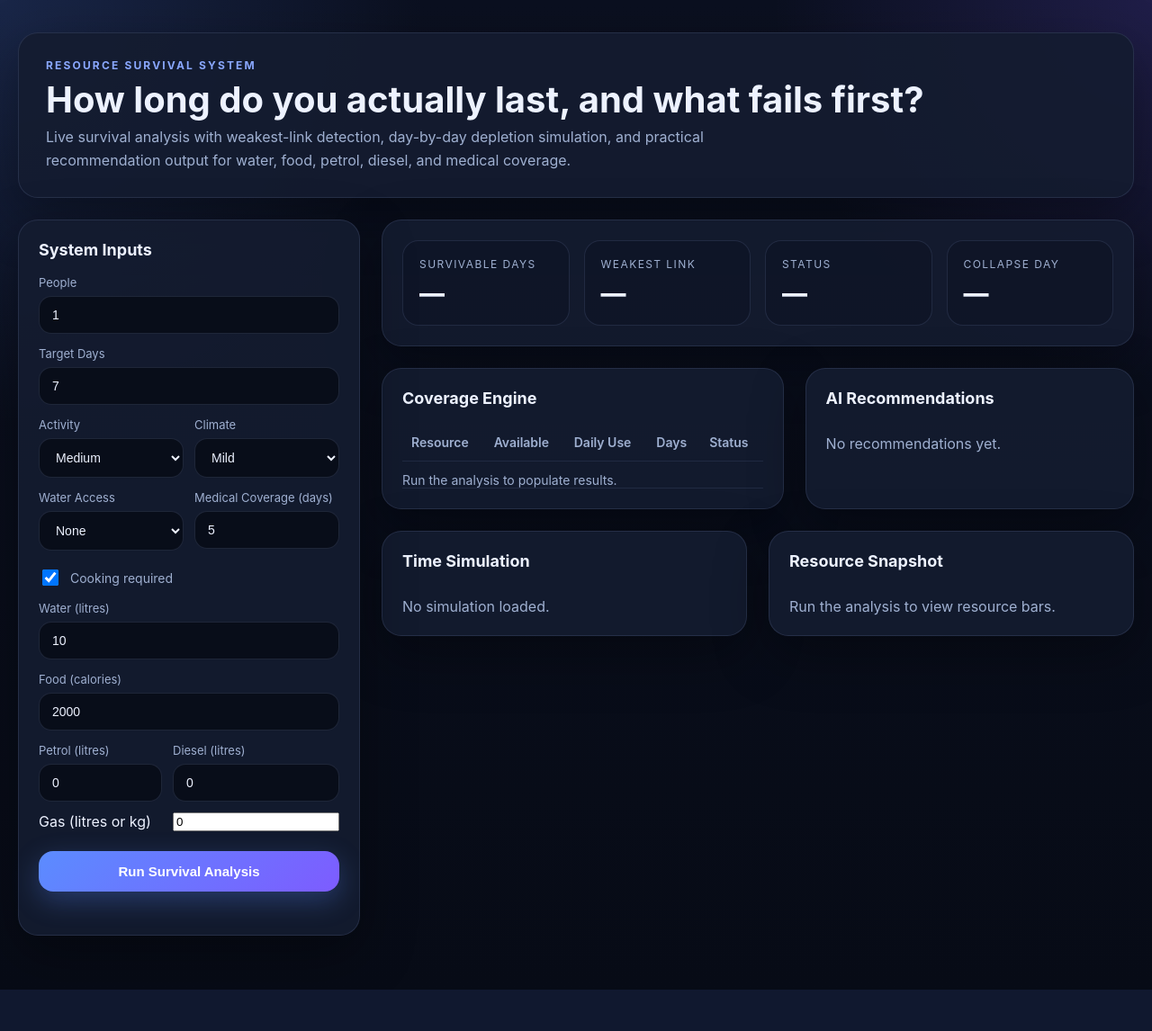
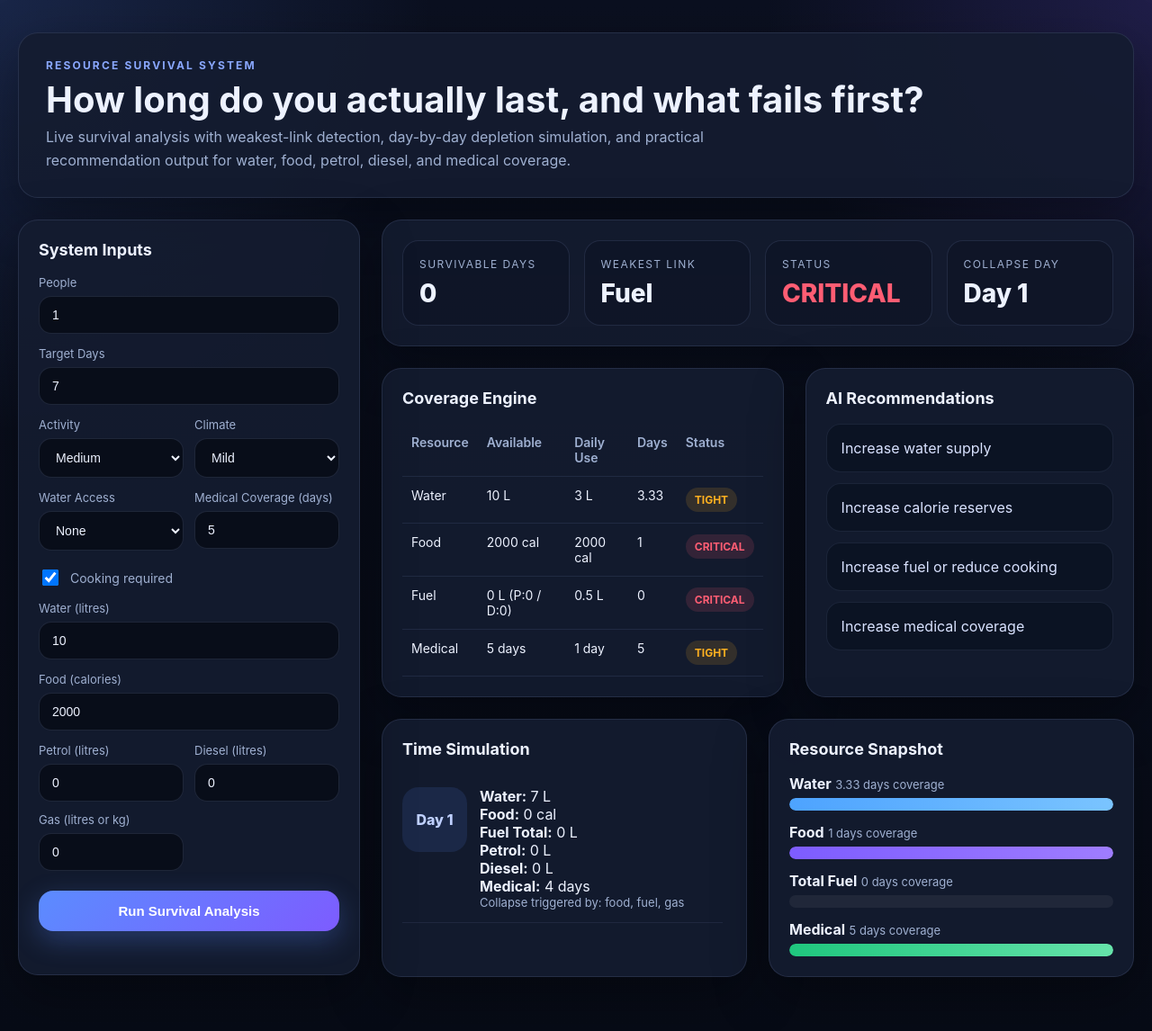
Before and after one commit to DarkFate673/survival-backend, a Flask app: page / in a window 1280 px wide. Shown: the whole page at 90% size. Before the commit the page ends 1100 px from the top, so only its background shows below. Run offline with Flask 3, Linux system fonts and the light colour scheme.

Commit message:
Update index.html

```diff
--- a/templates/index.html
+++ b/templates/index.html
@@ -425,9 +425,12 @@
                             <label for="diesel">Diesel (litres)</label>
                             <input id="diesel" type="number" min="0" value="0" />
                         </div>
+
+                        <div class="input-group">
                             <label for="gas">Gas (litres or kg)</label>
                             <input id="gas" type="number" value="0">
                         </div>
+                    </div>
 
                     <button class="btn" onclick="runAnalysis()">Run Survival Analysis</button>
                     <div id="error_box" class="error"></div>
@@ -532,7 +535,7 @@
                 food: Number(document.getElementById("food").value),
                 petrol: Number(document.getElementById("petrol").value),
                 diesel: Number(document.getElementById("diesel").value),
-                gas: Number(document.getElementById("gas").value)
+                gas: Number(document.getElementById("gas").value),
                 medical: Number(document.getElementById("medical").value),
                 activity: document.getElementById("activity").value,
                 climate: document.getElementById("climate").value,
```
